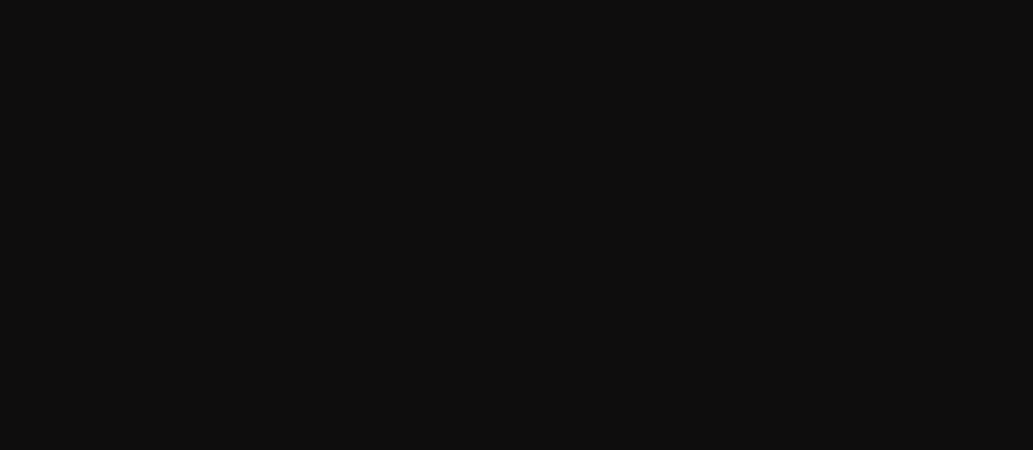
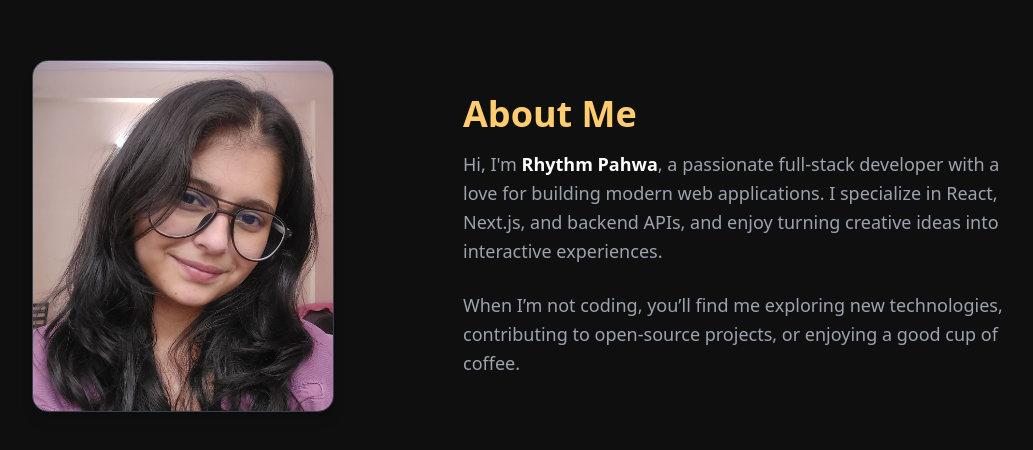
Before and after one commit to RhythmPahwa14/Rhythm-Portfolio, a Next.js app: page / in a window 1280 px wide. Shown: the part 964-1414 px from the top of the page, without its empty margins (177-1210 px from the left). Before the commit the page ends 800 px from the top, so only its background shows below. Built offline with nearby package versions, Linux system fonts and the light colour scheme; a web font is replaced by a local one.

Commit message:
Add About page and profile image
Introduces a new About page component with personal information and a profile image. The About section is now included in the main page, and the profile image is added to the public folder.

```diff
--- /dev/null
+++ b/src/app/about/page.jsx
@@ -0,0 +1,45 @@
+'use client';
+
+import { motion } from 'framer-motion';
+
+export default function About() {
+  return (
+    <section className="min-h-screen flex flex-col md:flex-row items-center justify-center px-6 md:px-20 bg-[#0f0f0f] text-gray-200">
+
+      {/* Left: Photo */}
+      <motion.div
+        initial={{ opacity: 0, x: -50 }}
+        whileInView={{ opacity: 1, x: 0 }}
+        transition={{ duration: 0.6 }}
+        className="w-full md:w-1/2 flex justify-center mb-8 md:mb-0"
+      >
+        <div className="overflow-hidden rounded-2xl shadow-lg border border-gray-700">
+          <img
+            src="/profile.jpg" // put your image in public folder
+            alt="Your Name"
+            className="object-cover w-[300px] h-[350px]"
+          />
+        </div>
+      </motion.div>
+
+      {/* Right: Text */}
+      <motion.div
+        initial={{ opacity: 0, x: 50 }}
+        whileInView={{ opacity: 1, x: 0 }}
+        transition={{ duration: 0.6 }}
+        className="w-full md:w-1/2 text-center md:text-left"
+      >
+        <h2 className="text-4xl font-bold mb-4 text-[#ffcc70]">About Me</h2>
+        <p className="text-lg leading-relaxed text-gray-400 mb-6">
+          Hi, I'm <span className="text-white font-semibold">Rhythm Pahwa</span>, a passionate full-stack developer
+          with a love for building modern web applications. I specialize in React, Next.js, and backend APIs,
+          and enjoy turning creative ideas into interactive experiences.
+        </p>
+        <p className="text-lg leading-relaxed text-gray-400">
+          When I’m not coding, you’ll find me exploring new technologies, contributing to open-source projects,
+          or enjoying a good cup of coffee.
+        </p>
+      </motion.div>
+    </section>
+  );
+}
--- a/src/app/page.js
+++ b/src/app/page.js
@@ -3,6 +3,7 @@
 import Hero from './components/Hero';
 import SplashScreen from './components/SplashScreen';
 import Navbar from './components/Navbar';
+import About from './about/page';
 
 
 export default function Page() {
@@ -20,6 +21,7 @@
       ) : (
         <Hero />
       )}
+      <About />
     </main>
   );
 }
```
Also changed, not shown: public/profile.jpg (added).
